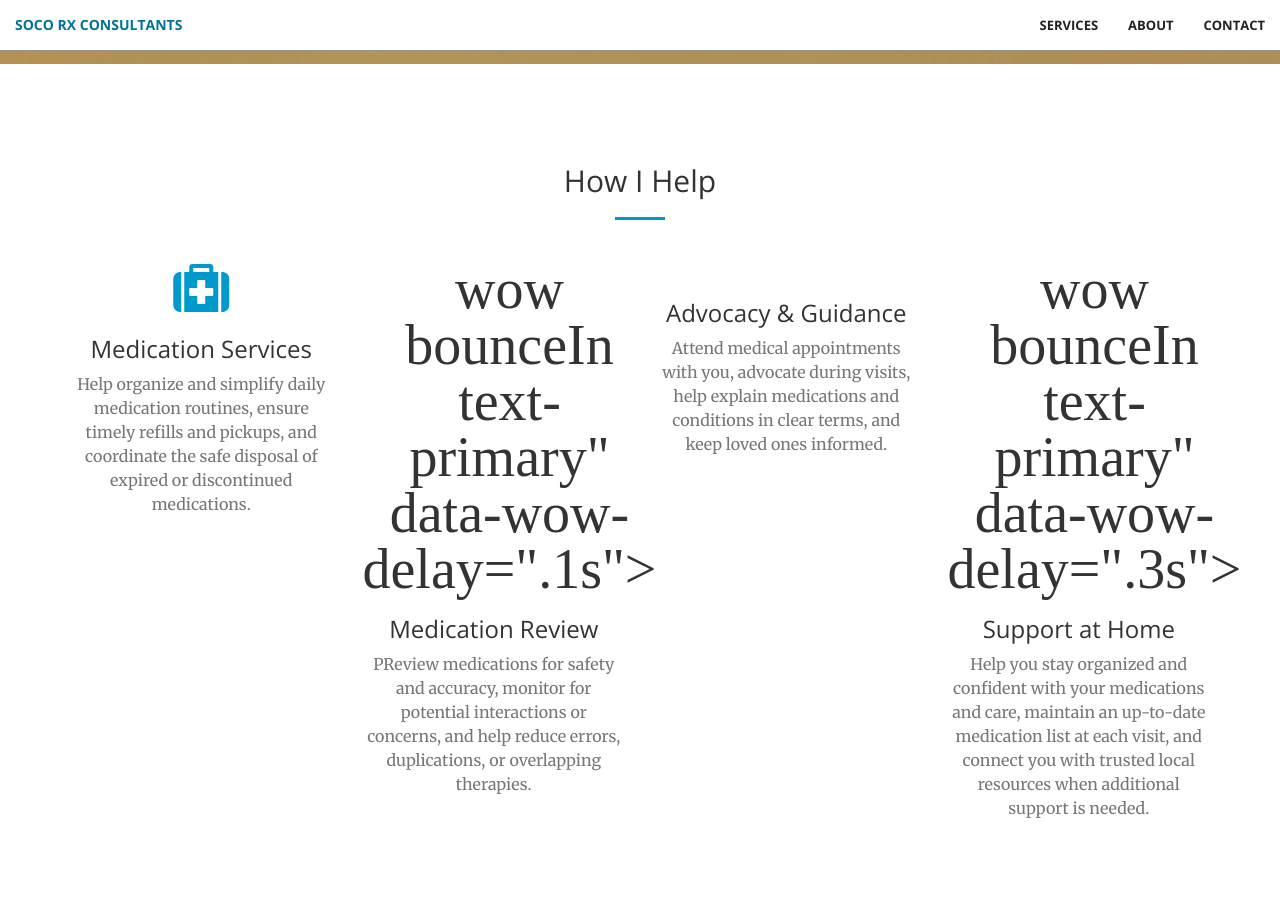
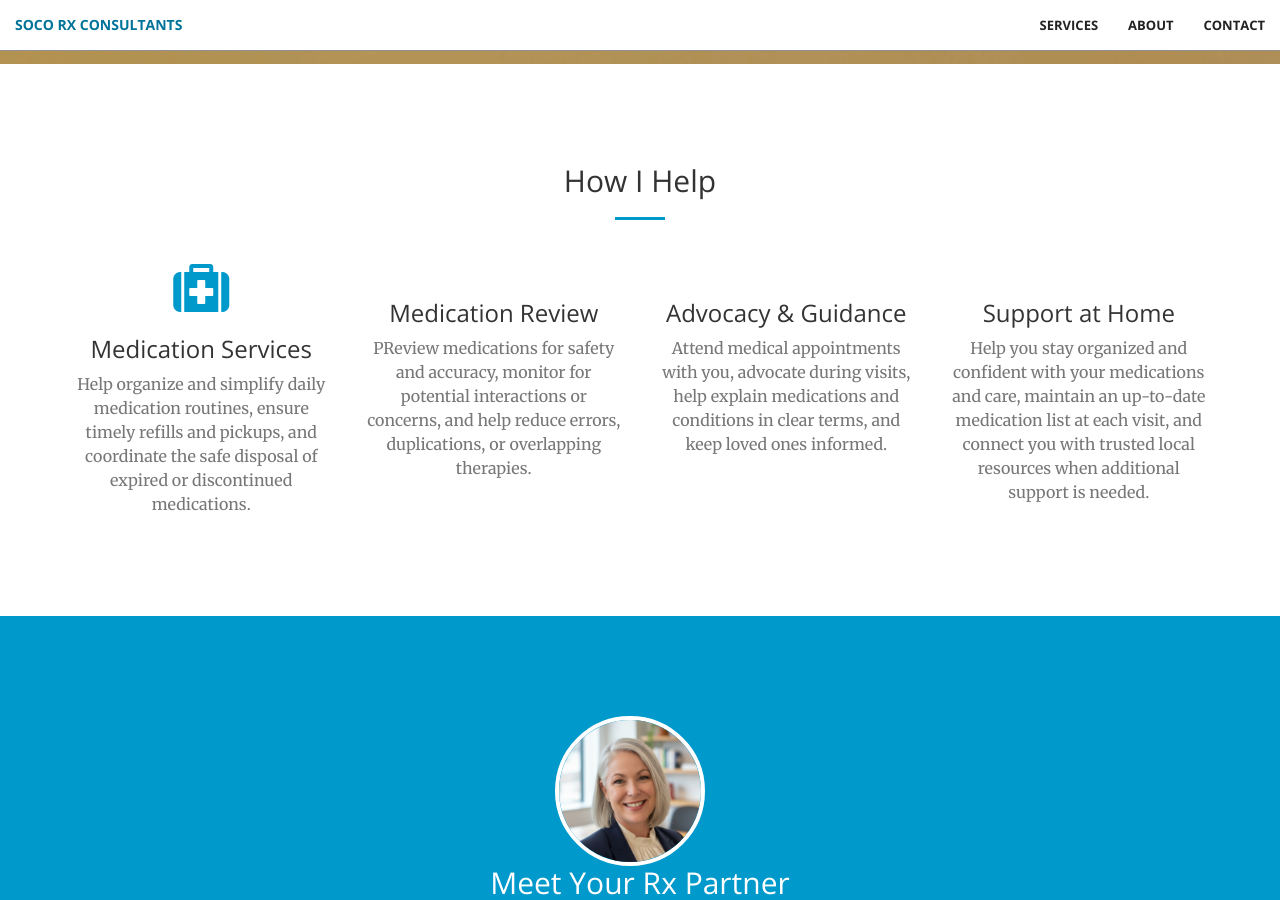
Before and after one commit to edlavalette/edlavalette.github.io, a Jekyll site: the page built from index.html, in a window 1280 px wide and 900 px high, scrolled down 836 px. Built offline with Jekyll 4.4.1, drawn with Linux system fonts in a browser that asks for light colours.

Commit message:
Update services.html

```diff
--- a/_includes/services.html
+++ b/_includes/services.html
@@ -20,7 +20,7 @@ expired or discontinued medications.</p>
             </div>
             <div class="col-lg-3 col-md-6 text-center">
                 <div class="service-box">
-                    <i class="fa fa-4x fa-list-check"> wow bounceIn text-primary" data-wow-delay=".1s"></i>
+                    <i class="fa fa-4x fa-list-check wow bounceIn text-primary" data-wow-delay=".1s"></i>
                     <h3>Medication Review</h3>
                     <p class="text-muted">PReview medications for safety and accuracy, monitor for
 potential interactions or concerns, and help reduce errors,
@@ -38,7 +38,7 @@ terms, and keep loved ones informed.</p>
             </div>
             <div class="col-lg-3 col-md-6 text-center">
                 <div class="service-box">
-                    <i class="fa fa-4x fa-house-user"> wow bounceIn text-primary" data-wow-delay=".3s"></i>
+                    <i class="fa fa-4x fa-house-user wow bounceIn text-primary" data-wow-delay=".3s"></i>
                     <h3>Support at Home</h3>
                     <p class="text-muted">Help you stay organized and confident with your medications
 and care, maintain an up-to-date medication list at each visit,
```
